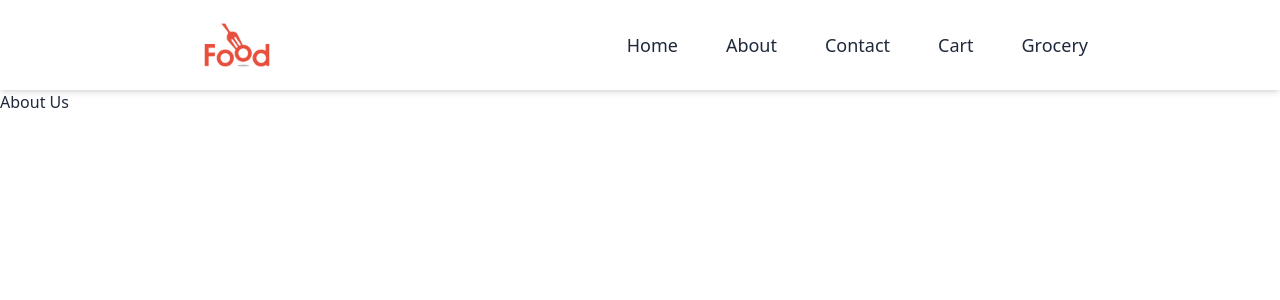
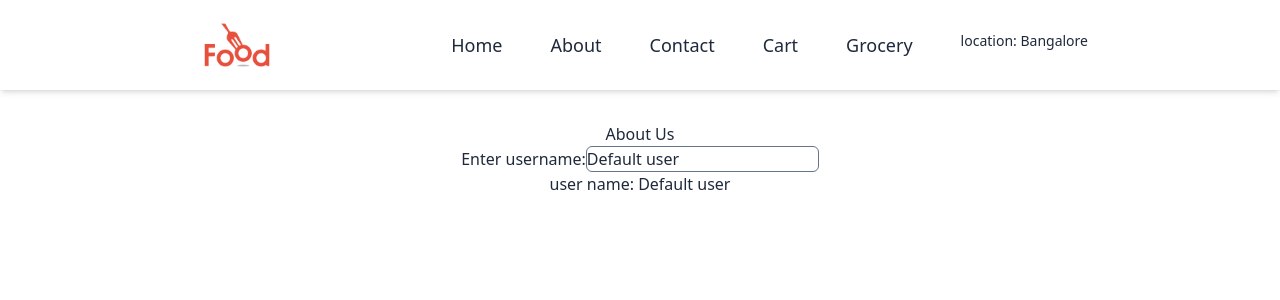
Before and after one commit to vcvarun/namaste-react-vc, a React (Vite) app: page /about in a window 1280 px wide. Shown: the top 300 px of the page. Built offline with nearby package versions, Linux system fonts and the light colour scheme.

Commit message:
use context

```diff
--- a/index.html
+++ b/index.html
@@ -11,5 +11,5 @@
     <div id="root"></div>
   </body>
 
-  <script type="module" src="./src/App.js"></script>
+  <script type="module" src="./src/index.js"></script>
 </html>
--- a/package.json
+++ b/package.json
@@ -22,12 +22,12 @@
     "parcel": "^2.8.3",
     "postcss": "^8.4.27",
     "process": "^0.11.10",
+    "react-router-dom": "^6.15.0",
     "tailwindcss": "^3.3.3"
   },
   "dependencies": {
     "react": "^18.2.0",
-    "react-dom": "^18.2.0",
-    "react-router-dom": "^6.14.2"
+    "react-dom": "^18.2.0"
   },
   "browserslist": [
     "last 2 versions"
--- a/src/App.js
+++ b/src/App.js
@@ -1,51 +1,27 @@
-import React, { Suspense, lazy } from "react";
-import { createRoot } from "react-dom/client";
+import React, { useContext, useState } from "react";
 import { Header } from './components/Header';
-import { RestaurantsContainer } from './components/RestaurantsContainer';
-import { About, Contact, ErrorPage, RestaurantMenu } from "./components/pages";
-import { createBrowserRouter, RouterProvider, Outlet } from "react-router-dom";
+import { Outlet } from "react-router-dom";
+import { UserContext, RestaurantContext } from "./context";
 
-const Grocery = lazy(() => import("./components/Grocery/Grocery"));
+const App = () => {
+    const [userName, setUserName] = useState('Default user');
 
-const AppLayout = () => {
     return (
         <div className="font-sans text-slate-800">
-            <Header />
-            <Outlet />
+            <UserContext.Provider value={{
+                userPlace: 'Bangalore',
+            }}>
+                <Header />
+
+                <RestaurantContext.Provider value={{
+                    userName,
+                    setUserName
+                }}>
+                    <Outlet />
+                </RestaurantContext.Provider>
+            </UserContext.Provider>
         </div>
     );
 };
 
-const appRouter = createBrowserRouter([
-    {
-        path: '/',
-        element: <AppLayout />,
-        errorElement: <ErrorPage />,
-        children: [
-            {
-                path: '/',
-                element: <RestaurantsContainer />
-            },
-            {
-                path: '/about',
-                element: <About />
-            },
-            {
-                path: 'Contact',
-                element: <Contact />
-            },
-            {
-                path: 'restaurant/:resId',
-                element: <RestaurantMenu />
-            },
-            {
-                path: '/grocery',
-                element: <Suspense fallback={<h1>Loading...</h1>}><Grocery /></Suspense>
-            }
-        ]
-    }
-]);
-
-const root = createRoot(document.getElementById("root"));
-
-root.render(<RouterProvider router={appRouter} />);
+export default App;
--- a/src/common/components/Accordion/Accordion.js
+++ b/src/common/components/Accordion/Accordion.js
@@ -4,23 +4,19 @@ import arrow from '../../../assets/images/down-arrow.svg';
 export const Accordion = ({
     title,
     body,
+    showItem,
+    handleShowItem,
     className = {}
 }) => {
-    const [isOpen, setIsOpen] = useState(true);
-
-    const toggleAccordion = () => {
-        setIsOpen(!isOpen);
-    };
-
-    const rotate = isOpen ? 'rotate-0' : '-rotate-90';
+    const rotate = showItem ? 'rotate-0' : '-rotate-90';
 
     return (
         <div className={className.root}>
-            <section className="flex justify-between cursor-pointer" onClick={toggleAccordion}>
+            <section className="flex justify-between cursor-pointer" onClick={handleShowItem}>
                 <div className="font-bold text-lg">{title}</div>
                 <img src={arrow} width="100%" height="100%" className={`w-5 transition-all duration-200 ${rotate}`} />
             </section>
-            {isOpen &&
+            {showItem &&
                 <section>
                     <div>{body}</div>
                 </section>
--- a/src/components/Header/Header.js
+++ b/src/components/Header/Header.js
@@ -1,7 +1,12 @@
+import { useContext } from 'react';
 import logo from '../../assets/images/food-logo.png';
 import { Link } from "react-router-dom";
+import { UserContext } from '../../context';
+
 
 export const Header = () => {
+    const { userPlace } = useContext(UserContext);
+
     return (
         <div className="shadow-md flex justify-between items-center px-48">
             <img src={logo} width="90" height="90" />
@@ -21,6 +26,9 @@ export const Header = () => {
                 <span>
                     <Link to="/grocery">Grocery</Link>
                 </span>
+                <span>
+                    <div className='text-sm'>location: {userPlace}</div>
+                </span>
             </div>
         </div>
     );
--- a/src/components/RestaurantDetail/RestaurantDetail.js
+++ b/src/components/RestaurantDetail/RestaurantDetail.js
@@ -1,16 +1,25 @@
-import React from 'react';
+import React, { useState } from 'react';
 import { Accordion, Divider, MenuItem } from '../../common';
 
 export const RestaurantDetail = ({data}) => {
+    const [showItemIndex, setShowItemIndex] = useState(0);
+
+    const handleShowItem = index => {
+        if (index === showItemIndex) {
+            setShowItemIndex(null);
+            return;
+        }
+        setShowItemIndex(index);
+    };
+
     const itemCategory = data?.filter(card => card?.card?.card?.['@type'] === 'type.googleapis.com/swiggy.presentation.food.v2.ItemCategory');
 
     const renderAccordionBody = itemCards => {
         return itemCards?.map(item => {
             const { id, imageId, name, description, price = 0 } = item?.card?.info;
             return (
-                <>
+                <div key={id}>
                     <MenuItem
-                        key={id}
                         imageId={imageId}
                         name={name}
                         price={price/100}
@@ -20,7 +29,7 @@ export const RestaurantDetail = ({data}) => {
                         }}
                     />
                     <Divider />
-                </>
+                </div>
 
             );
         });
@@ -28,22 +37,23 @@ export const RestaurantDetail = ({data}) => {
 
     return (
         <div className="mt-6">
-            {itemCategory?.map(c => {
+            {itemCategory?.map((c, index) => {
                 const { title = '', itemCards = [] } = c?.card?.card ?? {};
                 const accordionTitle = `${title} (${itemCards?.length})`;
 
                 return (
-                    <>
+                    <div key={title}>
                         <Accordion
                             title={accordionTitle}
-                            key={title}
                             body={renderAccordionBody(itemCards)}
+                            showItem={showItemIndex === index}
+                            handleShowItem={() => handleShowItem(index)}
                             className={{
                                 root: 'mt-6 mr-2 mb-4 ml-4'
                             }}
                         />
                         <Divider className="border-b-8" />
-                    </>
+                    </div>
 
                 );
             })}
--- a/src/components/pages/About.js
+++ b/src/components/pages/About.js
@@ -1,7 +1,22 @@
-import React from 'react'
+import React, { useContext } from 'react';
+import { RestaurantContext } from '../../context';
 
 export const About = () => {
-  return (
-    <div>About Us</div>
-  );
+    const { userName, setUserName, userPlace } = useContext(RestaurantContext);
+    const data = useContext(RestaurantContext);
+    console.log(userPlace)
+
+    const handleUserName = e => {
+        setUserName(e.target.value);
+    };
+
+    return (
+        <div className="text-center p-8">
+            <div>About Us</div>
+            <label>Enter username:</label>
+            <input className="border border-slate-500 rounded-md" type="text" value={userName} onChange={handleUserName} />
+            <h1>user name: {userName}</h1>
+        </div>
+
+    );
 };
--- a/src/components/pages/RestaurantMenu.js
+++ b/src/components/pages/RestaurantMenu.js
@@ -10,7 +10,7 @@ export const RestaurantMenu = () => {
     if(!menuItems) {
         return <Shimmer />
     }
-    const { name, areaName, avgRating, sla, costForTwoMessage } = menuItems?.data?.cards[0]?.card?.card?.info;
+    const { name, areaName, avgRating, sla, costForTwoMessage } = menuItems?.data?.cards?.[0]?.card?.card?.info;
 
     const cardData = menuItems?.data?.cards[2]?.groupedCard?.cardGroupMap?.REGULAR;
 
--- /dev/null
+++ b/src/context/RestaurantContext.js
@@ -0,0 +1,3 @@
+import { createContext } from "react";
+
+export const RestaurantContext = createContext({});
--- /dev/null
+++ b/src/context/UserContext.js
@@ -0,0 +1,5 @@
+import { createContext } from "react";
+
+export const UserContext = createContext({
+    userName: 'Default user'
+});
--- /dev/null
+++ b/src/context/index.js
@@ -0,0 +1,2 @@
+export { UserContext } from "./UserContext";
+export { RestaurantContext } from './RestaurantContext';
--- /dev/null
+++ b/src/index.js
@@ -0,0 +1,42 @@
+import React, { Suspense, lazy } from "react";
+import { createRoot } from "react-dom/client";
+import { RestaurantsContainer } from './components/RestaurantsContainer';
+import { About, Contact, ErrorPage, RestaurantMenu } from "./components/pages";
+import { createBrowserRouter, RouterProvider, Outlet } from "react-router-dom";
+import App from "./App";
+
+const Grocery = lazy(() => import("./components/Grocery/Grocery"));
+
+const appRouter = createBrowserRouter([
+    {
+        path: '/',
+        element: <App />,
+        errorElement: <ErrorPage />,
+        children: [
+            {
+                path: '/',
+                element: <RestaurantsContainer />
+            },
+            {
+                path: '/about',
+                element: <About />
+            },
+            {
+                path: 'Contact',
+                element: <Contact />
+            },
+            {
+                path: 'restaurant/:resId',
+                element: <RestaurantMenu />
+            },
+            {
+                path: '/grocery',
+                element: <Suspense fallback={<h1>Loading...</h1>}><Grocery /></Suspense>
+            }
+        ]
+    }
+]);
+
+const root = createRoot(document.getElementById("root"));
+
+root.render(<RouterProvider router={appRouter} />);
```
Also changed, not shown: 1 other file (tests, documents, lock files or other folders).
